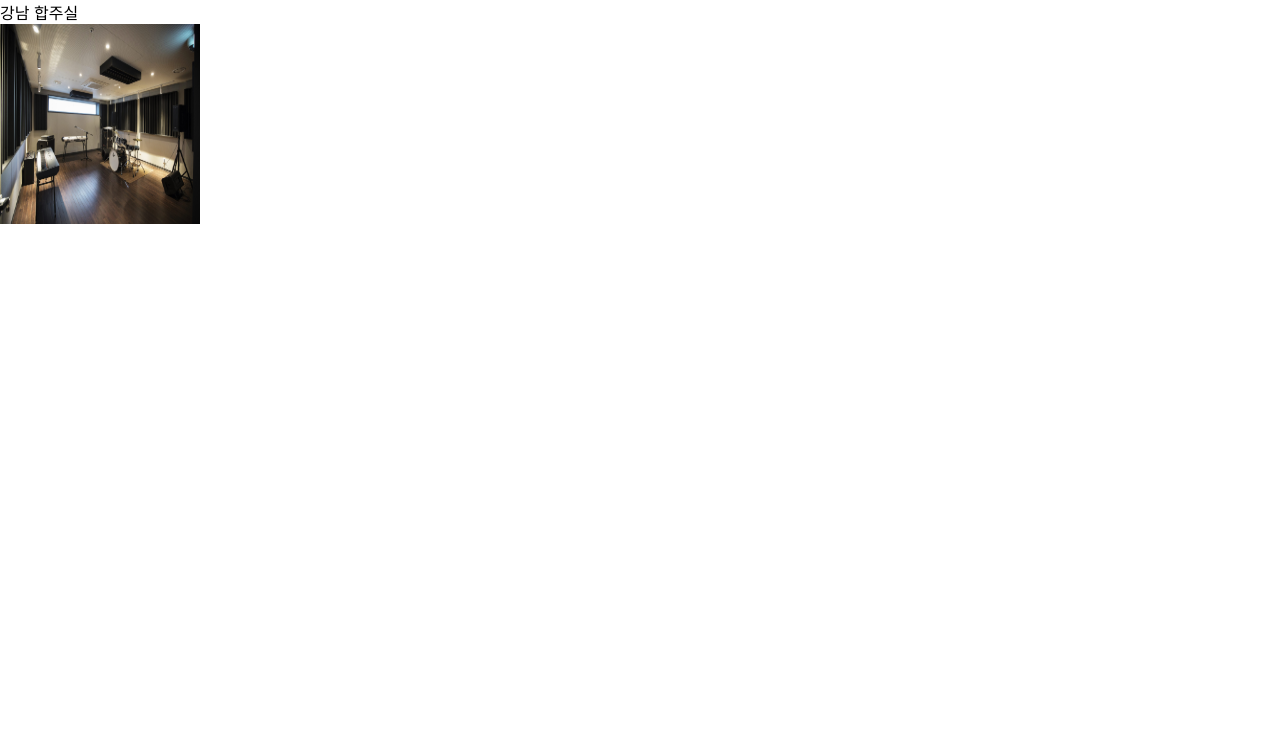
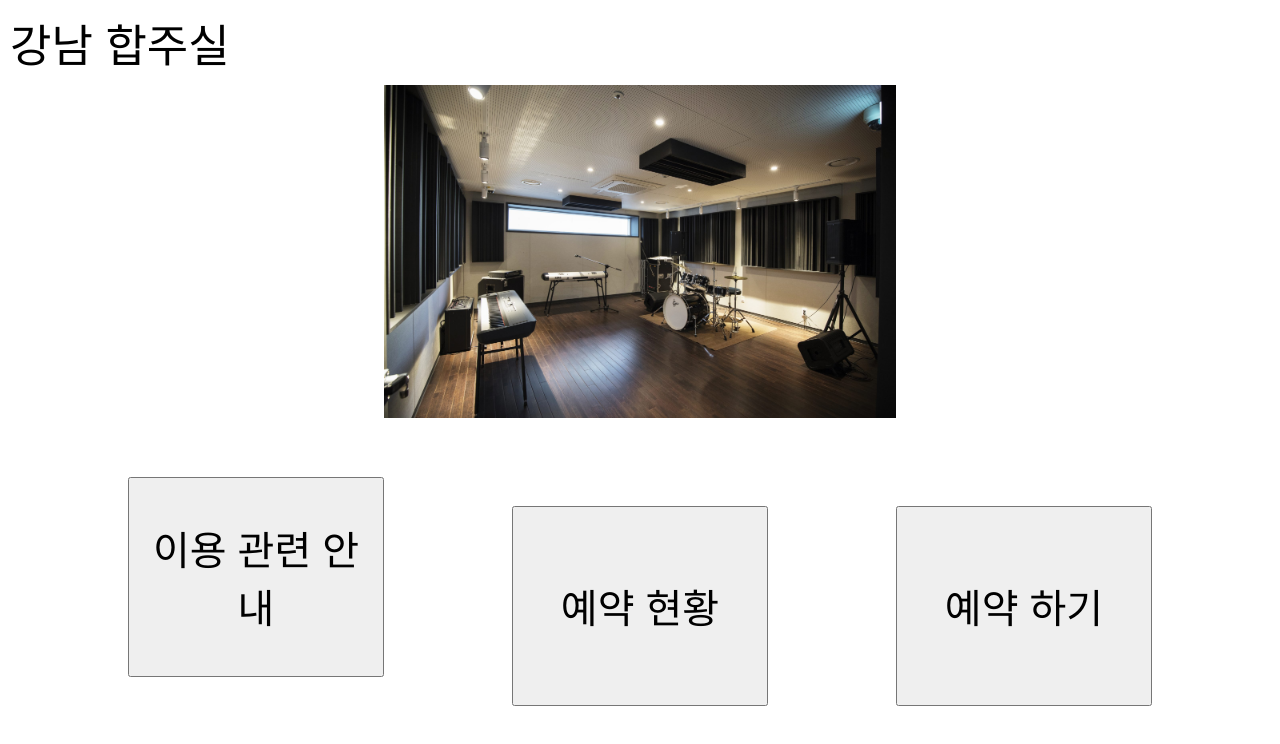
Before and after one commit to jin5479/FinalProject, a React (Create React App) app: page / in a window 1280 px wide. Shown: the top 744 px of the page. Built offline with nearby package versions, Linux system fonts and the light colour scheme.

Commit message:
메인 페이지 제작중

```diff
--- a/src/App.js
+++ b/src/App.js
@@ -2,6 +2,7 @@
 import './App.css';
 import Header from './components/Header';
 import MainPage from './pages/MainPage';
+
 
 function App() {
   return (
--- /dev/null
+++ b/src/assets/css/buttonStyle.css
@@ -0,0 +1,8 @@
+button{
+    font-size: 40px;
+    width: 20%;
+    height: 200px;
+    margin-top: 4.3%;
+    margin-left: 10%;
+
+}
--- a/src/assets/css/mainPageCSS.css
+++ b/src/assets/css/mainPageCSS.css
@@ -1,4 +1,8 @@
-.test{
-    width: 200px;
-    height: 200px;
+.roomContainer{
+    text-align: center;
 }
+
+.roomImgStyle{
+    width: 40%;
+    height: auto;
+}
--- /dev/null
+++ b/src/components/Button.js
@@ -0,0 +1,8 @@
+import '../assets/css/buttonStyle.css'
+
+export default function Button(props){
+    return(
+        <button onClick={"location.href="}>{props.title}</button>
+    )
+
+}
--- a/src/components/Header.js
+++ b/src/components/Header.js
@@ -1,6 +1,6 @@
 export default function Header(){
     return(
-        <div>강남 합주실</div>
+        <div style={{padding:10, fontSize: 45 , font:'bold'}}>강남 합주실</div>
     )
 
 }
--- a/src/pages/MainPage.js
+++ b/src/pages/MainPage.js
@@ -1,12 +1,20 @@
-import React from 'react'
-import room1 from '../assets/img/room1.jpg'
-import '../assets/css/mainPageCSS.css';
-
+import roomImg from '../assets/img/room1.jpg'
+import '../assets/css/mainPageCSS.css'
+import Button from '../components/Button'
 
 export default function MainPage(){
     return(
-        <div >
-            <img className='test' src={room1} alt="이미지"/>
-        </div>
+        <>
+            <div className='roomContainer'>
+                <img className='roomImgStyle' src={roomImg} alt="이미지"/>
+            </div>
+
+            <div className='noticeContainer'>
+                <Button title="이용 관련 안내"/>
+                <Button title="예약 현황"/>
+                <Button title="예약 하기"/>
+            </div>
+        </>
+
     )
 }
```
Also changed, not shown: 1 other file (tests, documents, lock files or other folders).
